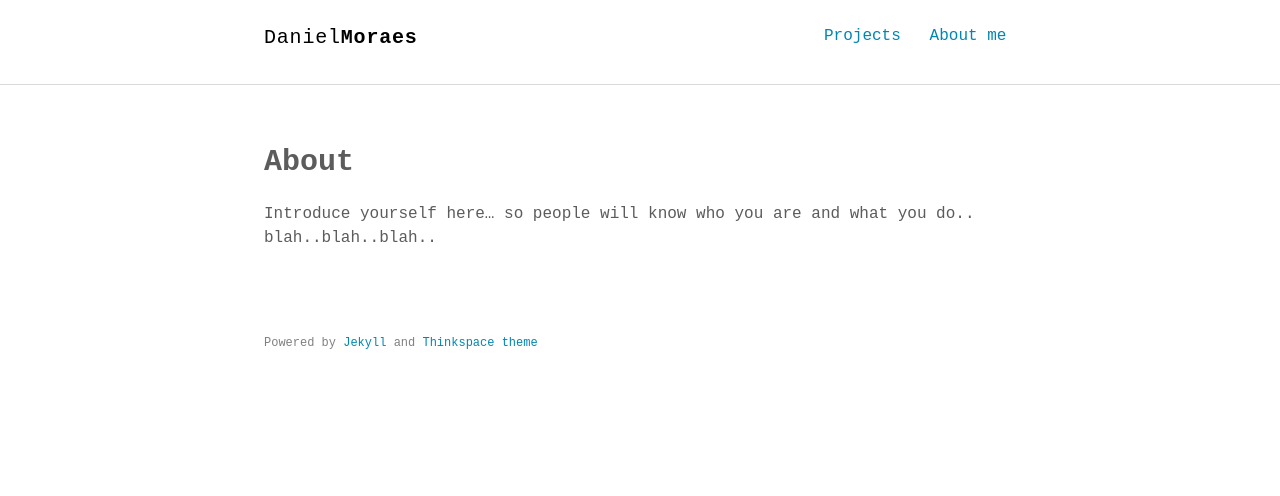
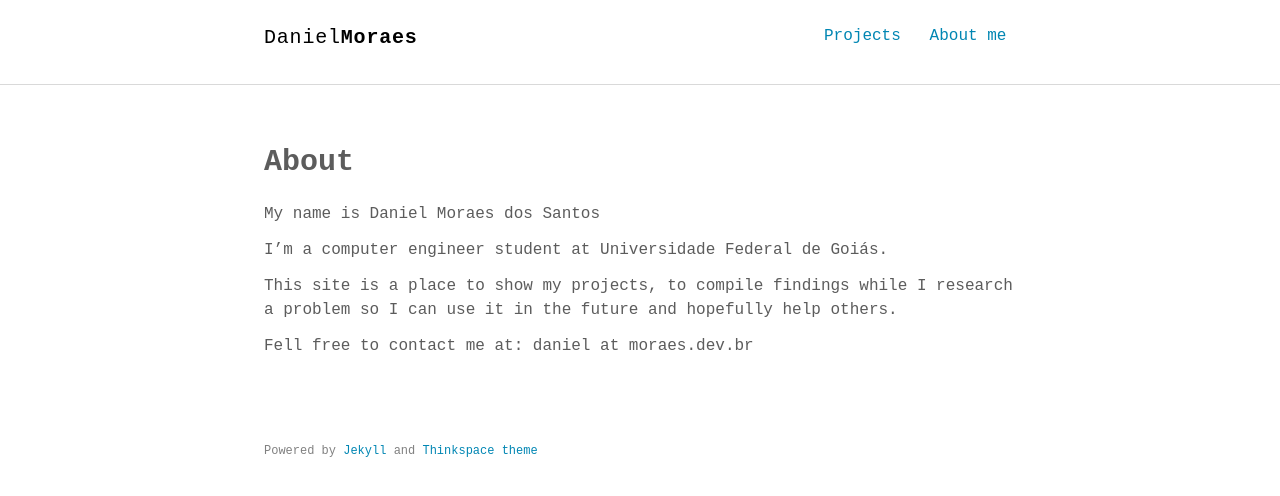
Before and after one commit to danielbibit/danielbibit.github.io, a Jekyll site: the page built from _pages/about.md, in a window 1280 px wide. Shown: the top 496 px of the page. Built offline with Jekyll 4.4.1, drawn with Linux system fonts in a browser that asks for light colours; some web fonts are replaced.

Commit message:
Update about

```diff
--- a/_pages/about.md
+++ b/_pages/about.md
@@ -4,4 +4,11 @@ title: About
 permalink: /about/
 ---
 
-Introduce yourself here... so people will know who you are and what you do.. blah..blah..blah..
+My name is Daniel Moraes dos Santos
+
+I'm a computer engineer student at Universidade Federal de Goiás.
+
+This site is a place to show my projects, to compile findings while I research
+a problem so I can use it in the future and hopefully help others.
+
+Fell free to contact me at: daniel at moraes.dev.br
```
